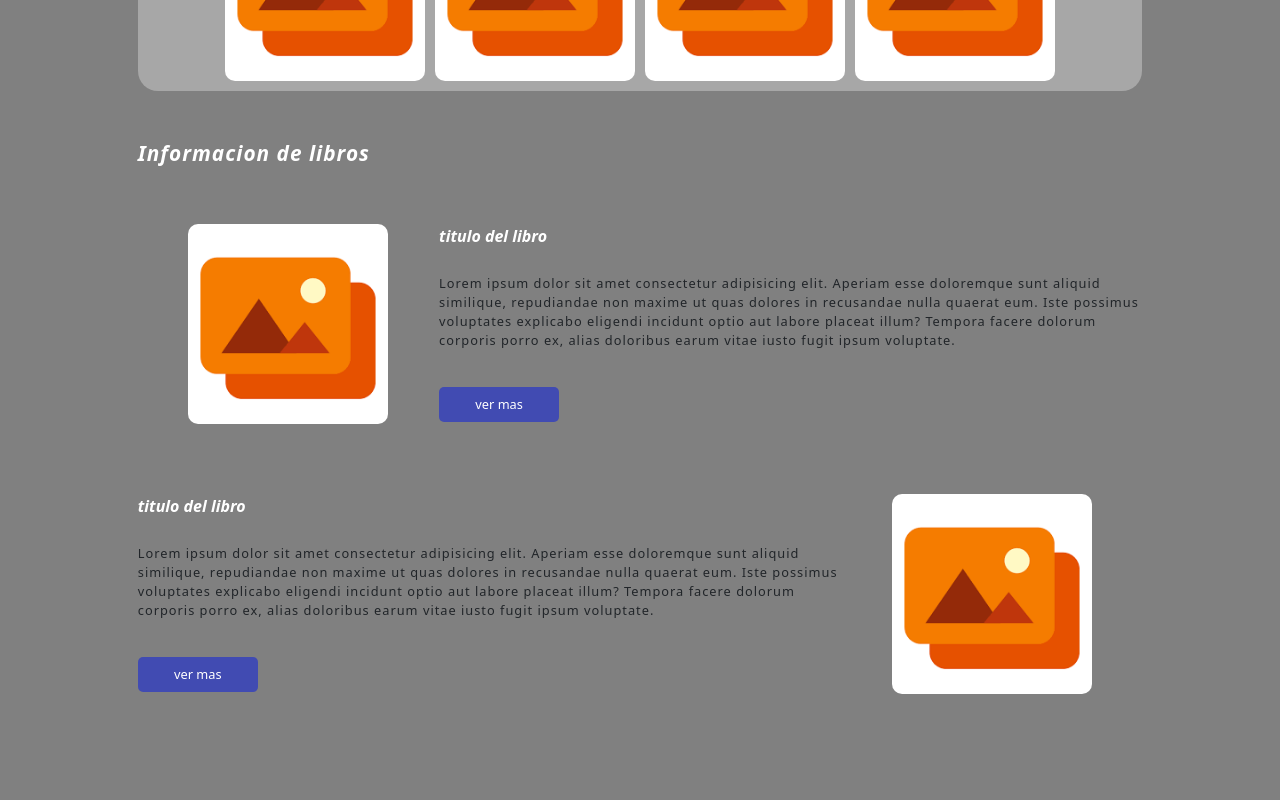
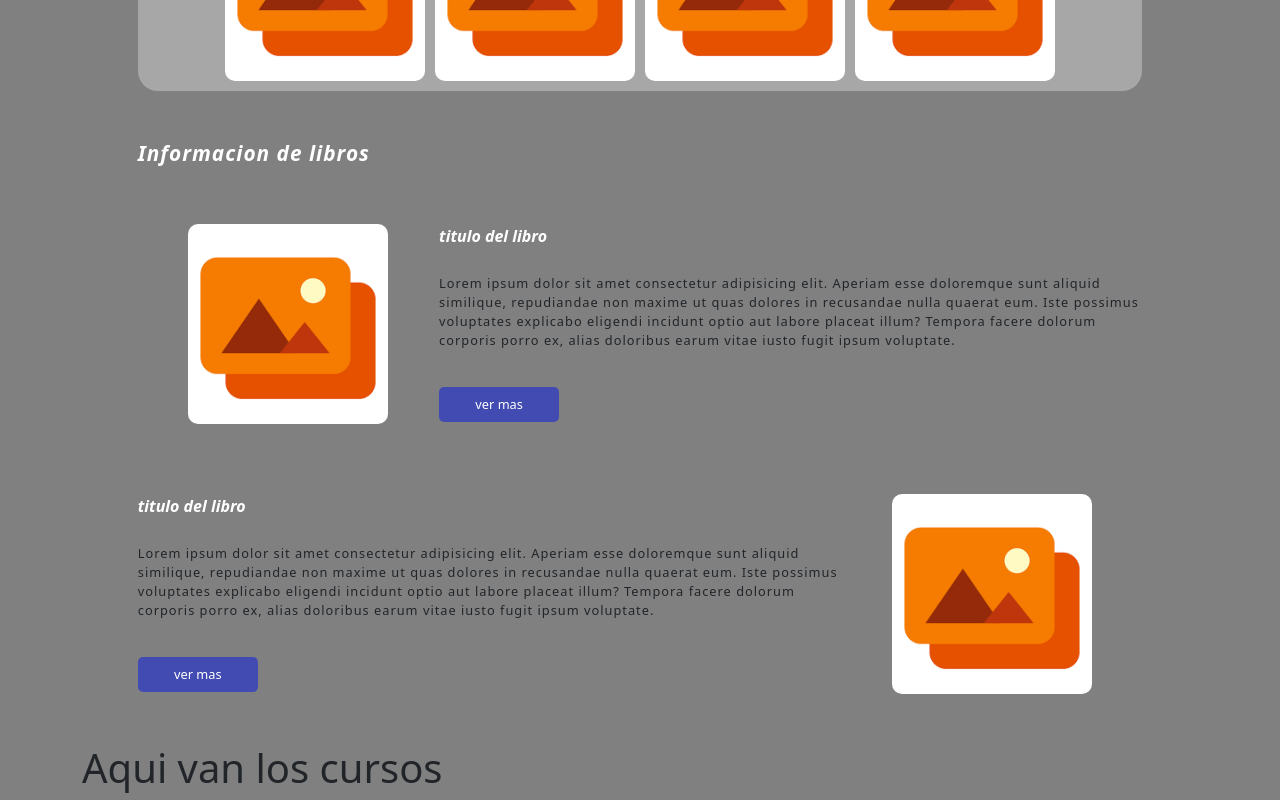
Before and after one commit to Jair-Academlo/lety_cisneros, a React (Vite) app: page /#/ in a window 1280 px wide. Shown: the part 2006-2806 px from the top of the page. Before the commit the page ends 2750 px from the top, so only its background shows below. Built offline with nearby package versions, Linux system fonts and the light colour scheme.

Commit message:
update changes

```diff
--- /dev/null
+++ b/src/components/cursos/Cursos.jsx
@@ -0,0 +1,11 @@
+import './cursos.css';
+
+const Cursos = () => {
+	return (
+		<div>
+			<h1>Aqui van los cursos</h1>
+		</div>
+	);
+};
+
+export default Cursos;
--- a/src/pages/Home.jsx
+++ b/src/pages/Home.jsx
@@ -5,6 +5,7 @@ import Presentacion from '../components/presentacion/Presentacion';
 import SobreMi from '../components/sobreMi/SobreMi';
 import Entrevistas from '../components/entrevistas/Entrevistas';
 import Libros from '../components/libros/Libros';
+import Cursos from '../components/cursos/Cursos';
 
 const Home = () => {
 	return (
@@ -16,6 +17,7 @@ const Home = () => {
 				<SobreMi />
 				<Entrevistas />
 				<Libros />
+				<Cursos />
 			</Container>
 		</>
 	);
```
Also changed, not shown: src/components/cursos/cursos.css (added).
